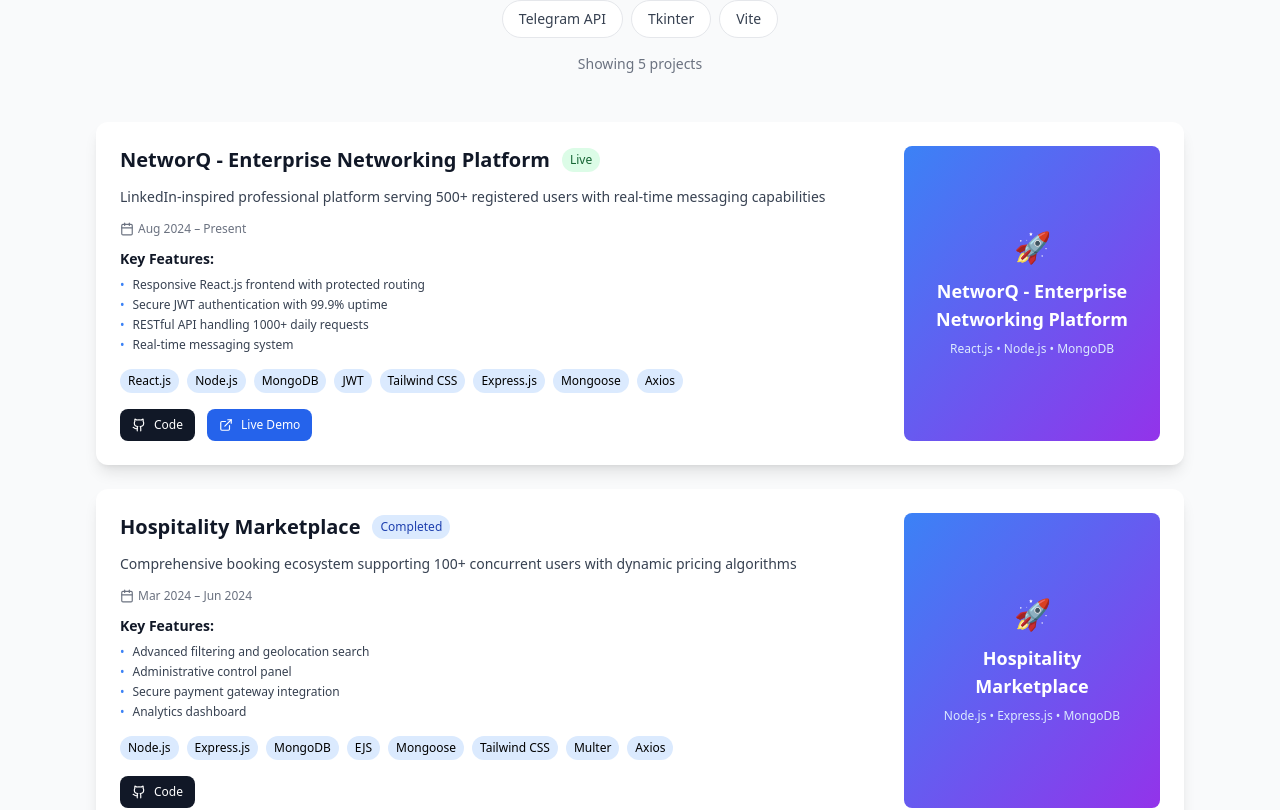
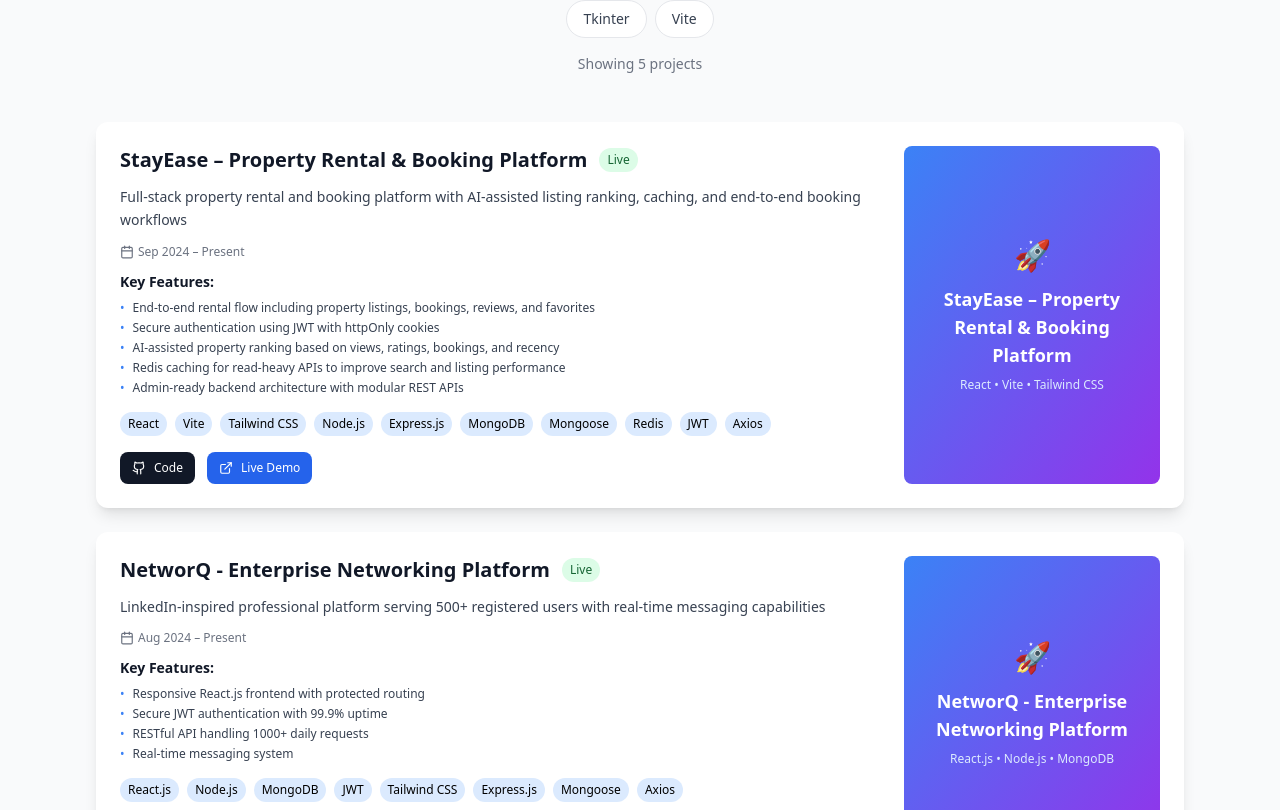
Before and after one commit to Kailramiya/portfolio, a React (Vite) app: page / in a window 1280 px wide. Shown: the part 1700-2510 px from the top of the page. Built offline with nearby package versions, Linux system fonts and the light colour scheme; no server answers.

Commit message:
Update portfolio data

```diff
--- a/src/data/portfolio.js
+++ b/src/data/portfolio.js
@@ -18,7 +18,36 @@ export const portfolioData = {
 
   projects: [
     {
-      id: 1,
+  id: 2,
+  title: "StayEase – Property Rental & Booking Platform",
+  description: "Full-stack property rental and booking platform with AI-assisted listing ranking, caching, and end-to-end booking workflows",
+  tech: [
+    "React",
+    "Vite",
+    "Tailwind CSS",
+    "Node.js",
+    "Express.js",
+    "MongoDB",
+    "Mongoose",
+    "Redis",
+    "JWT",
+    "Axios"
+  ],
+  features: [
+    "End-to-end rental flow including property listings, bookings, reviews, and favorites",
+    "Secure authentication using JWT with httpOnly cookies",
+    "AI-assisted property ranking based on views, ratings, bookings, and recency",
+    "Redis caching for read-heavy APIs to improve search and listing performance",
+    "Admin-ready backend architecture with modular REST APIs"
+  ],
+  period: "Sep 2024 – Present",
+  status: "Live",
+  github: "https://github.com/Kailramiya/StayEase",
+  demo: "https://stay-ease-frontend-one.vercel.app/"
+},
+
+    {
+      id: 2,
       title: "NetworQ - Enterprise Networking Platform",
       description: "LinkedIn-inspired professional platform serving 500+ registered users with real-time messaging capabilities",
       tech: ["React.js", "Node.js", "MongoDB", "JWT", "Tailwind CSS","Express.js","Mongoose","Axios"],
@@ -33,23 +62,7 @@ export const portfolioData = {
       github: "https://github.com/Kailramiya/networq",
       demo: "https://networq-black.vercel.app/"
     },
-    {
-      id: 2,
-      title: "Hospitality Marketplace",
-      description: "Comprehensive booking ecosystem supporting 100+ concurrent users with dynamic pricing algorithms",
-      tech: ["Node.js", "Express.js", "MongoDB", "EJS","Mongoose","Tailwind CSS","Multer","Axios"],
-      features: [
-        "Advanced filtering and geolocation search",
-        "Administrative control panel",
-        "Secure payment gateway integration",
-        "Analytics dashboard"
-      ],
-      period: "Mar 2024 – Jun 2024",
-      status: "Completed",
-      github: "https://github.com/yourusername/marketplace",
-      admin: "https://drive.google.com/file/d/1D_TEzS6S-W8O_Nqy8de6Gn-qDb3wXoSP/view",
-      user :"https://drive.google.com/file/d/10n2oK6_N7ZkTriKPOlbPHUI_qgYEC7rC/view"
-    },
+
     {
       id: 3,
       title: "AI-Powered Security Monitoring System",
```
